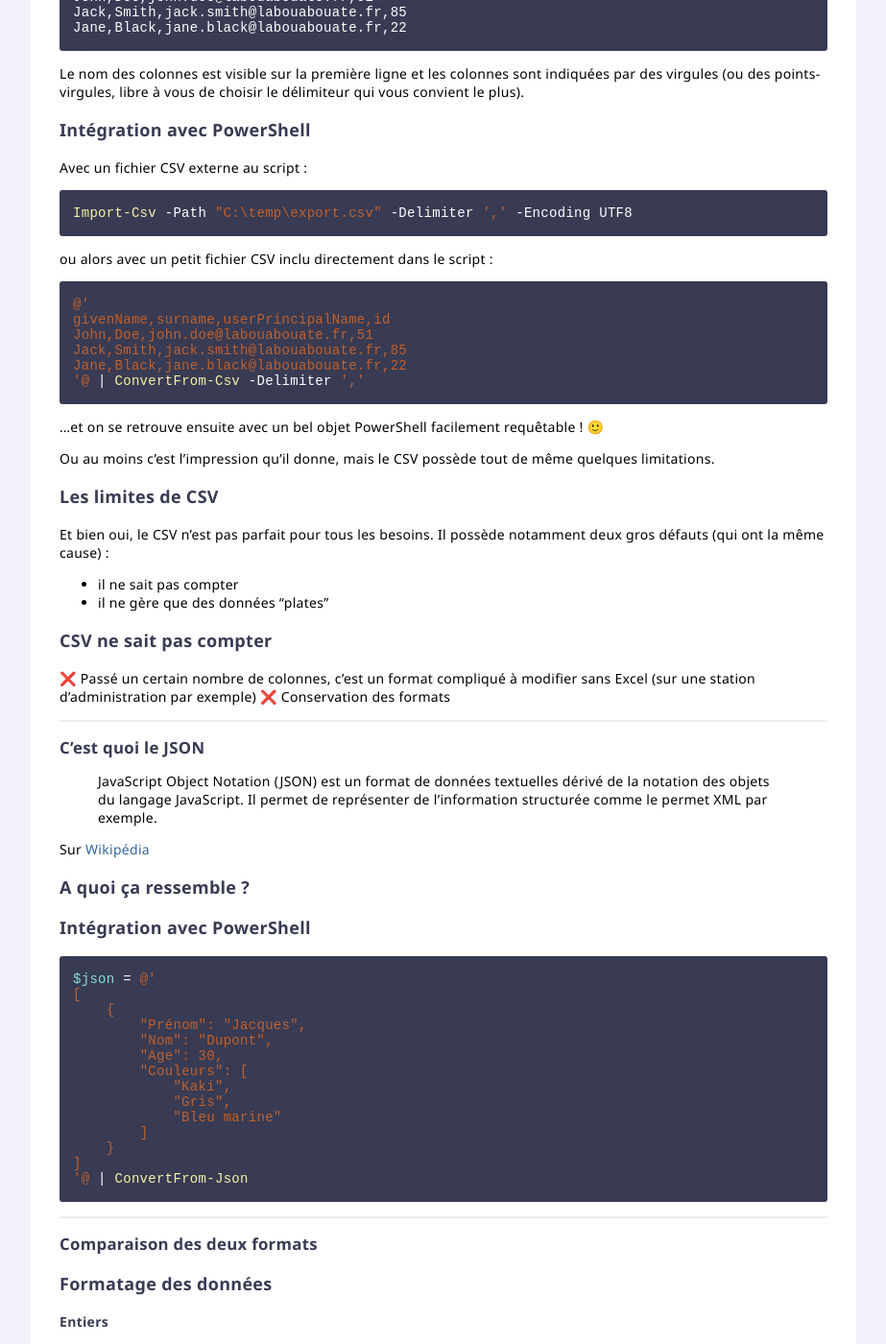
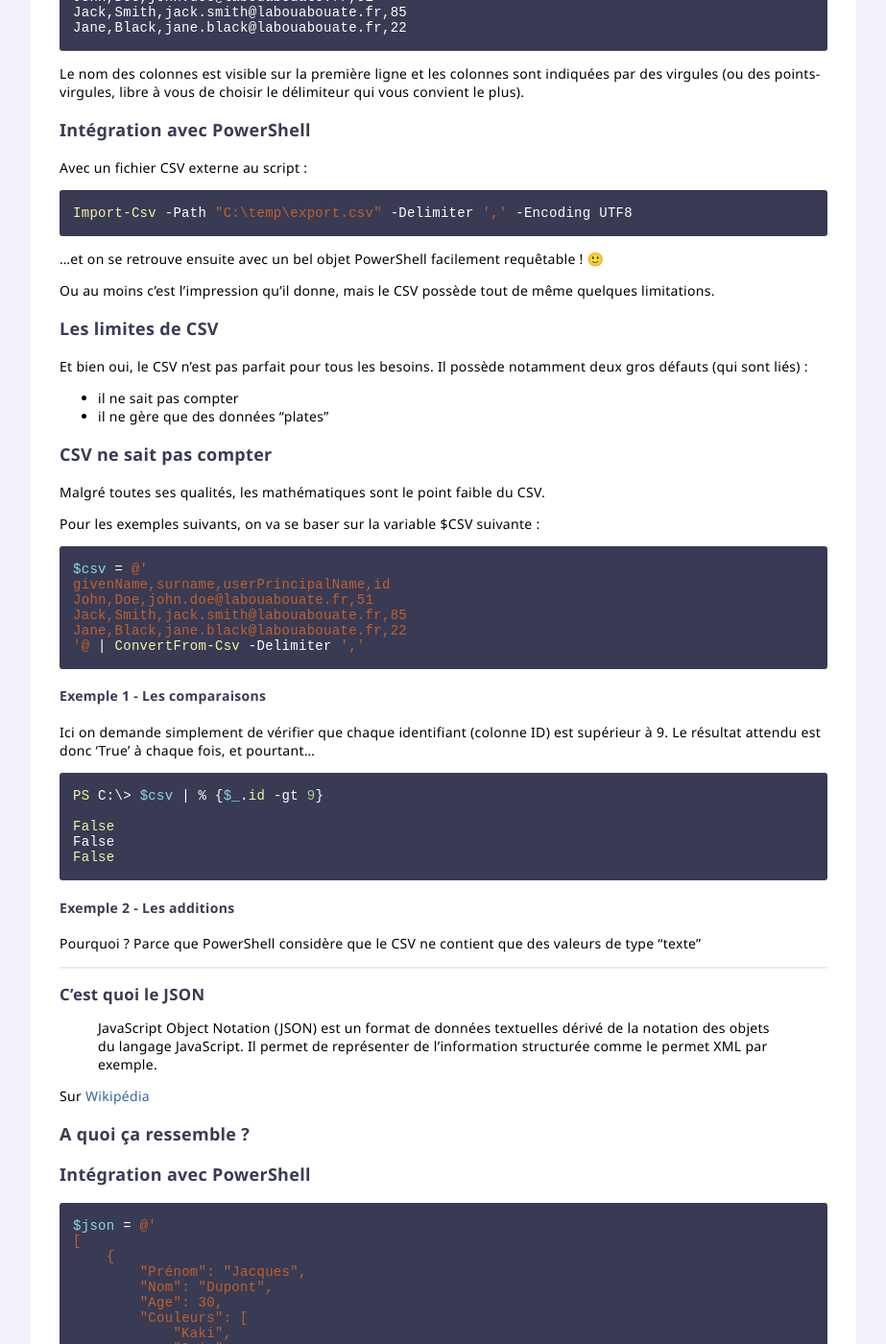
Before and after one commit to leobouard/leobouard.github.io, a Jekyll site: the page built from _posts/2022-05-19-json-vs-csv.md, in a window 1280 px wide and 1400 px high, scrolled down 1496 px. Shown: the whole window at 96% size, without its empty margins (178-1101 px from the left). Built offline with Jekyll 4.4.1, drawn with Linux system fonts in a browser that asks for light colours.

Commit message:
Update 2022-05-19-json-vs-csv.md

````diff
--- a/_posts/2022-05-19-json-vs-csv.md
+++ b/_posts/2022-05-19-json-vs-csv.md
@@ -70,11 +70,26 @@ Import-Csv -Path "C:\temp\export.csv" -Delimiter ',' -Encoding UTF8
 
 ```
 
-ou alors avec un petit fichier CSV inclu directement dans le script :
+...et on se retrouve ensuite avec un bel objet PowerShell facilement requêtable ! 🙂
+
+Ou au moins c'est l'impression qu'il donne, mais le CSV possède tout de même quelques limitations.
+
+### Les limites de CSV
+
+Et bien oui, le CSV n'est pas parfait pour tous les besoins. Il possède notamment deux gros défauts (qui sont liés) :
+
+- il ne sait pas compter
+- il ne gère que des données "plates"
+
+### CSV ne sait pas compter
+
+Malgré toutes ses qualités, les mathématiques sont le point faible du CSV.
+
+Pour les exemples suivants, on va se baser sur la variable $CSV suivante :
 
 ```powershell
 
-@'
+$csv = @'
 givenName,surname,userPrincipalName,id
 John,Doe,john.doe@labouabouate.fr,51
 Jack,Smith,jack.smith@labouabouate.fr,85
@@ -83,23 +98,27 @@ Jane,Black,jane.black@labouabouate.fr,22
 
 ```
 
-...et on se retrouve ensuite avec un bel objet PowerShell facilement requêtable ! 🙂
+#### Exemple 1 - Les comparaisons
 
-Ou au moins c'est l'impression qu'il donne, mais le CSV possède tout de même quelques limitations.
+Ici on demande simplement de vérifier que chaque identifiant (colonne ID) est supérieur à 9. Le résultat attendu est donc 'True' à chaque fois, et pourtant...
 
-### Les limites de CSV
+```powershell
 
-Et bien oui, le CSV n'est pas parfait pour tous les besoins. Il possède notamment deux gros défauts (qui ont la même cause) :
+PS C:\> $csv | % {$_.id -gt 9}
 
-- il ne sait pas compter
-- il ne gère que des données "plates"
+False
+False
+False
 
-### CSV ne sait pas compter
+```
+
+#### Exemple 2 - Les additions
 
 
 
-❌ Passé un certain nombre de colonnes, c'est un format compliqué à modifier sans Excel (sur une station d'administration par exemple)
-❌ Conservation des formats
+Pourquoi ? Parce que PowerShell considère que le CSV ne contient que des valeurs de type "texte"
+
+
 
 ---
 
````
